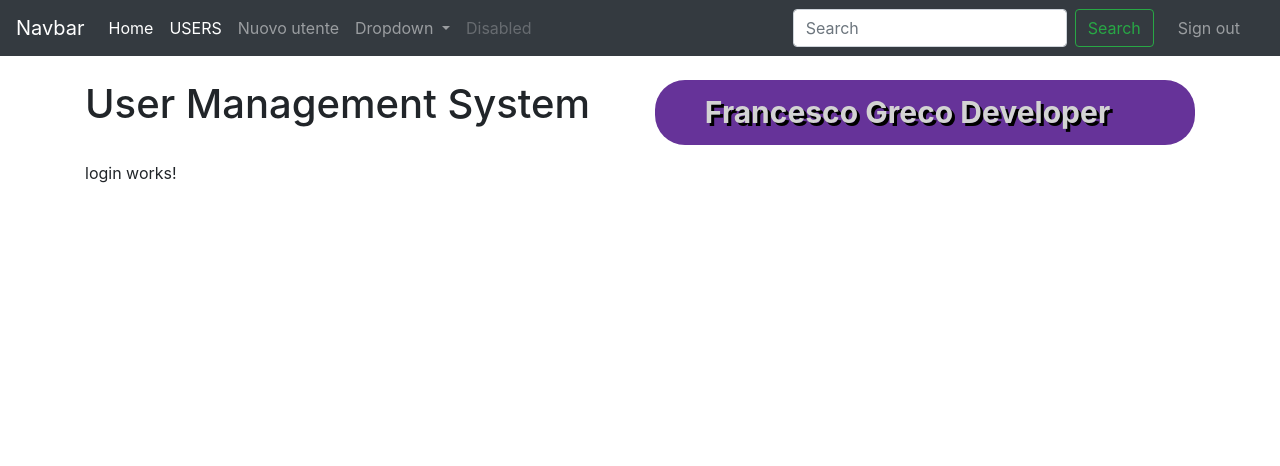
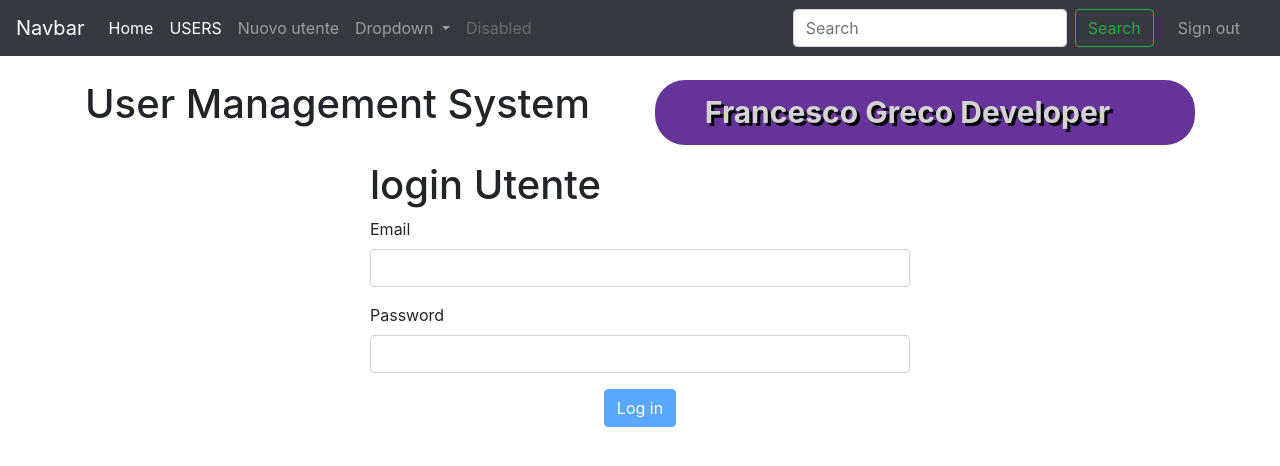
Before and after one commit to francescogreco-dev/corsoAngular, an Angular app: page /login in a window 1280 px wide. Shown: the top 466 px of the page. Built offline with nearby package versions, Linux system fonts and the light colour scheme.

Commit message:
commit cumulativo

```diff
--- a/src/app/login/login.component.html
+++ b/src/app/login/login.component.html
@@ -1 +1,40 @@
-<p>login works!</p>
+<div class="row">
+  <div class="col-md-6 offset-md-3">
+    <h1>
+      login Utente
+    </h1>
+    <form name="loginForm" #f="ngForm" (ngSubmit)="signIn(f)">
+      <div class="form-group">
+        <label for="email">Email</label>
+        <input required  class="form-control" email type="email" ngModel #email="ngModel" name="email" id="email">
+        <div *ngIf="email.dirty && email.touched && email.invalid">
+
+          <div class="alert-danger" *ngIf="email.errors.required">
+            Il campo email è obbligatorio!
+          </div>
+          <div class="alert-danger" *ngIf="email.errors.email">
+            Il campo email non è valido!
+          </div>
+
+        </div>
+      </div>
+      <div class="form-group">
+        <label for="password">Password</label>
+        <input class="form-control" required minlength="6" ngModel type="password" #password="ngModel" name="password" id="password">
+        <div *ngIf="password.dirty && password.touched && password.invalid">
+
+          <div class="alert-danger" *ngIf="password.errors.required">
+            Inserire la password
+          </div>
+          <div class="alert-danger" *ngIf="password.errors.minlength">
+            La password deve essere lunga {{password.errors.minlength.requiredLength }} caratteri!
+          </div>
+
+        </div>
+      </div>
+      <div class="form-group text-center">
+        <button [disabled]="!f.valid" class="btn btn-primary">Log in</button>
+      </div>
+    </form>
+  </div>
+</div>
--- a/src/app/login/login.component.ts
+++ b/src/app/login/login.component.ts
@@ -1,4 +1,5 @@
 import { Component, OnInit } from '@angular/core';
+import { NgForm } from '@angular/forms';
 
 @Component({
   selector: 'app-login',
@@ -12,4 +13,9 @@ export class LoginComponent implements OnInit {
   ngOnInit(): void {
   }
 
+  signIn(form: NgForm) {
+    // alert(form.valid);
+    alert(form.value.email);
+  }
+
 }
--- a/src/app/nav/nav.component.ts
+++ b/src/app/nav/nav.component.ts
@@ -12,7 +12,7 @@ import { Router } from '@angular/router';
 export class NavComponent implements OnInit {
 
   @Output() onNewUser = new EventEmitter();
-  private isUserLOggedIn: boolean = false;
+  public isUserLOggedIn: boolean = false;
   constructor(private auth: AuthService, private router: Router) { }
 
   ngOnInit(): void {
@@ -23,7 +23,7 @@ export class NavComponent implements OnInit {
     this.onNewUser.emit()
   }
 
-  logout(e: Event){
+  logout(e: Event) {
     e.preventDefault();
     this.auth.logout();
     this.isUserLOggedIn = false;
```
